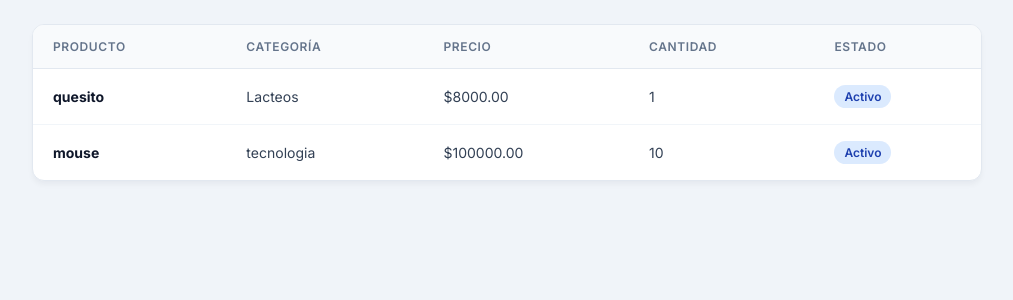
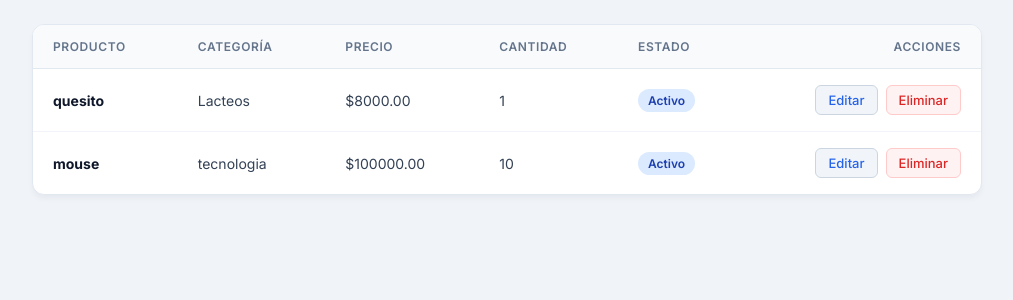
Before and after one commit to 04lora/Taller_1_Django, a Django app: page / in a window 1280 px wide. Shown: the part 79-379 px from the top of the page, without its empty margins (133-1146 px from the left). Run offline with Django 5.2, Linux system fonts and the light colour scheme; data comes from the database, SQL or seed files in the repository; both versions use the stored data as it was after the commit.

Commit message:
Editar y eliminar productos

```diff
--- a/productos/templates/productos/categoria_listado.html
+++ b/productos/templates/productos/categoria_listado.html
@@ -179,7 +179,7 @@
                 {% csrf_token %}
                 <div class="form-group">
                     <label>Nombre</label>
-                    <input type="text" name="nombre" placeholder="Ej. Periféricos" required>
+                    <input type="text" name="nombre" placeholder="Nombre de la categoría" required>
                 </div>
                 <div class="form-group">
                     <label>Descripción</label>
--- a/productos/templates/productos/listado.html
+++ b/productos/templates/productos/listado.html
@@ -140,6 +140,43 @@
             color: #64748b;
         }
 
+        /* Estilos para los botones de acciones */
+        .actions-group {
+            display: flex;
+            gap: 8px;
+        }
+
+        .btn-action {
+            font-size: 13px;
+            padding: 6px 12px;
+            border-radius: 6px;
+            text-decoration: none;
+            font-weight: 500;
+            transition: background-color 0.2s ease, color 0.2s ease;
+        }
+
+        .btn-edit {
+            background-color: #f1f5f9;
+            color: #2563eb;
+            border: 1px solid #cbd5e1;
+        }
+
+        .btn-edit:hover {
+            background-color: #dbeafe;
+            color: #1d4ed8;
+        }
+
+        .btn-delete {
+            background-color: #fef2f2;
+            color: #dc2626;
+            border: 1px solid #fecaca;
+        }
+
+        .btn-delete:hover {
+            background-color: #fee2e2;
+            color: #b91c1c;
+        }
+
         .empty-msg {
             padding: 40px;
             text-align: center;
@@ -170,6 +207,7 @@
                         <th>Precio</th>
                         <th>Cantidad</th>
                         <th>Estado</th>
+                        <th style="text-align: right;">Acciones</th>
                     </tr>
                 </thead>
                 <tbody>
@@ -186,6 +224,12 @@
                             <span class="tag tag-inactive">Inactivo</span>
                             {% endif %}
                         </td>
+                        <td style="text-align: right;">
+                            <div class="actions-group" style="justify-content: flex-end;">
+                                <a href="{% url 'editar_producto' p.id %}" class="btn-action btn-edit">Editar</a>
+                                <a href="{% url 'eliminar_producto' p.id %}" class="btn-action btn-delete" onclick="return confirm('¿Seguro que deseas eliminar este producto?');">Eliminar</a>
+                            </div>
+                        </td>
                     </tr>
                     {% endfor %}
                 </tbody>
--- a/productos/urls.py
+++ b/productos/urls.py
@@ -5,6 +5,8 @@ urlpatterns = [
     # Rutas de Productos
     path('', views.listar_productos, name='listar_productos'),
     path('productos/nuevo/', views.registrar_producto, name='registrar_producto'),
+    path('productos/editar/<int:id>/', views.editar_producto, name='editar_producto'),
+    path('productos/eliminar/<int:id>/', views.eliminar_producto, name='eliminar_producto'),
 
     # Rutas de Categorías (Punto 2 del taller)
     path('categorias/', views.listar_categorias, name='listar_categorias'),
--- a/productos/views.py
+++ b/productos/views.py
@@ -1,32 +1,67 @@
 from django.shortcuts import render, redirect, get_object_or_404
 from .models import Producto, Categoria
 
-# --- PRODUCTOS ---
+# ==========================================
+# RUTAS DE PRODUCTOS
+# ==========================================
 
 def listar_productos(request):
     productos = Producto.objects.all()
     return render(request, 'productos/listado.html', {'productos': productos})
 
+
 def registrar_producto(request):
     if request.method == 'POST':
-        # 1. Obtenemos el ID del formulario y buscamos la instancia de Categoria
+        # Obtener la categoría seleccionada
         cat_id = request.POST['categoria']
         cat = Categoria.objects.get(id=cat_id)
 
         Producto.objects.create(
             nombre=request.POST['nombre'],
-            categoria=cat,  # Guardamos la instancia, no el texto
+            categoria=cat,
             precio=request.POST['precio'],
             cantidad=request.POST['cantidad'],
             estado='estado' in request.POST
         )
         return redirect('listar_productos')
 
-    # 2. Consultamos las categorías y se las enviamos al HTML
+    # Si es petición GET, carga el formulario con la lista de categorías
     categorias = Categoria.objects.all()
     return render(request, 'productos/formulario.html', {'categorias': categorias})
 
-# Listar y Registrar
+
+def editar_producto(request, id):
+    producto = get_object_or_404(Producto, id=id)
+    categorias = Categoria.objects.all()
+
+    if request.method == "POST":
+        categoria_id = request.POST.get("categoria")
+        producto.categoria = Categoria.objects.get(id=categoria_id) if categoria_id else None
+
+        producto.nombre = request.POST.get("nombre")
+        producto.precio = request.POST.get("precio")
+        producto.cantidad = request.POST.get("cantidad")
+        producto.estado = True if request.POST.get("estado") == "on" or 'estado' in request.POST else False
+
+        producto.save()
+        return redirect('listar_productos')
+
+    return render(request, "productos/formulario.html", {
+        "producto": producto,
+        "categorias": categorias
+    })
+
+
+def eliminar_producto(request, id):
+    producto = get_object_or_404(Producto, id=id)
+    producto.delete()
+    return redirect('listar_productos')
+
+
+# ==========================================
+# RUTAS DE CATEGORÍAS
+# ==========================================
+
 def listar_categorias(request):
     if request.method == 'POST':
         Categoria.objects.create(
@@ -38,9 +73,9 @@ def listar_categorias(request):
     categorias = Categoria.objects.all()
     return render(request, 'productos/categoria_listado.html', {'categorias': categorias})
 
-# Modificar
+
 def editar_categoria(request, id):
-    cat = Categoria.objects.get(id=id)
+    cat = get_object_or_404(Categoria, id=id)
     if request.method == 'POST':
         cat.nombre = request.POST['nombre']
         cat.descripcion = request.POST['descripcion']
@@ -49,7 +84,8 @@ def editar_categoria(request, id):
 
     return render(request, 'productos/categoria_form.html', {'categoria': cat})
 
-# Eliminar
+
 def eliminar_categoria(request, id):
-    Categoria.objects.get(id=id).delete()
+    cat = get_object_or_404(Categoria, id=id)
+    cat.delete()
     return redirect('listar_categorias')
```
Also changed, not shown: productos/templates/productos/formulario.html (+14 -10 lines), db.sqlite3.
